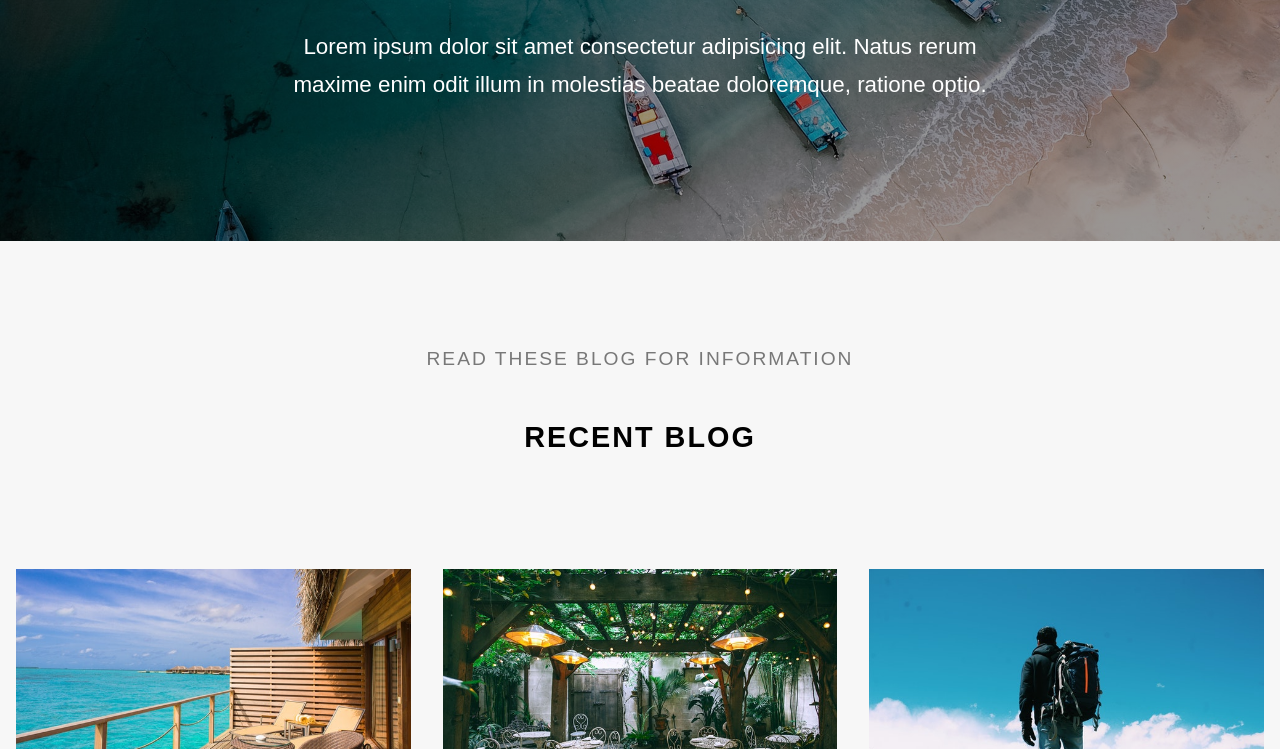
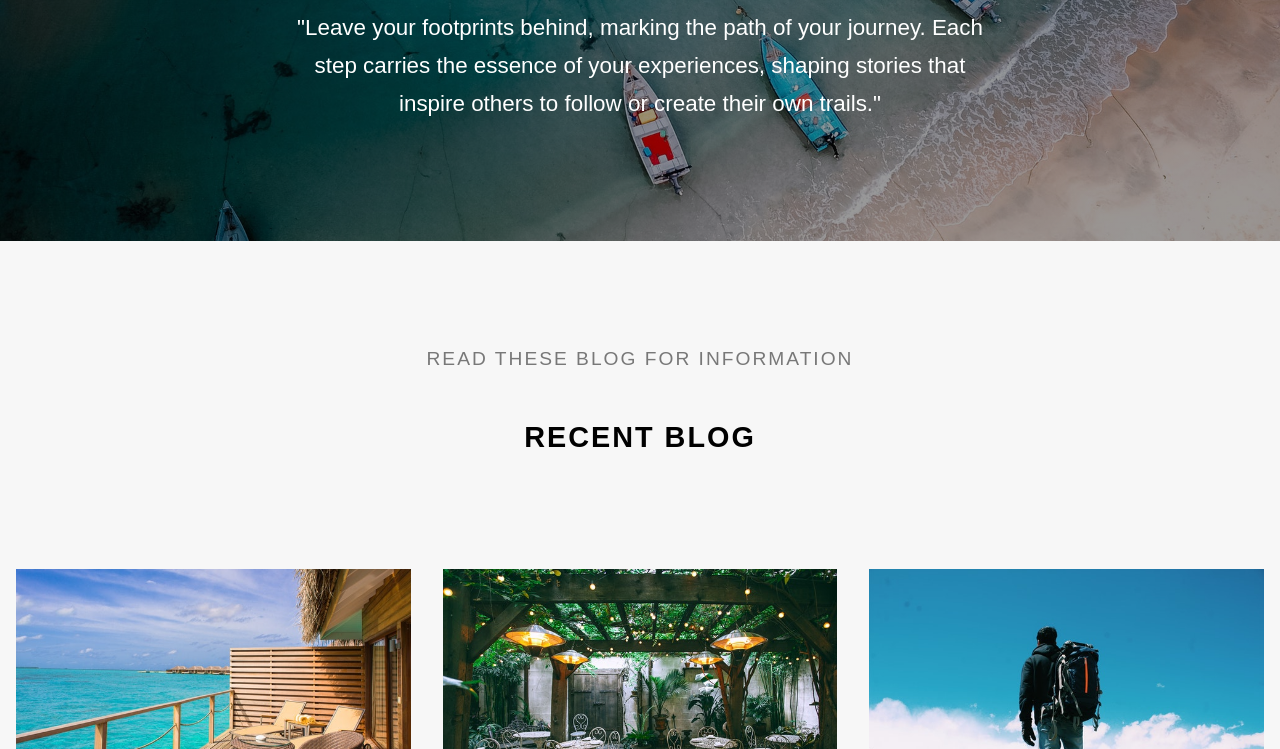
Before and after one commit to Abishek-sk46/createthon, a plain HTML site: page blog.html in a window 1280 px wide. Shown: the part 351-1100 px from the top of the page. Drawn offline with Linux system fonts and the light colour scheme; a web font is replaced by a local one.

Commit message:
changes in blog file

```diff
--- a/blog.html
+++ b/blog.html
@@ -59,7 +59,7 @@
             <div class = "container">
                 <div class = "header-title">
                     <h1>Blog</h1>
-                    <p>Lorem ipsum dolor sit amet consectetur adipisicing elit. Natus rerum maxime enim odit illum in molestias beatae doloremque, ratione optio.</p>
+                    <p>"Leave your footprints behind, marking the path of your journey. Each step carries the essence of your experiences, shaping stories that inspire others to follow or create their own trails."</p>
                 </div>
             </div>
         </header>
```
